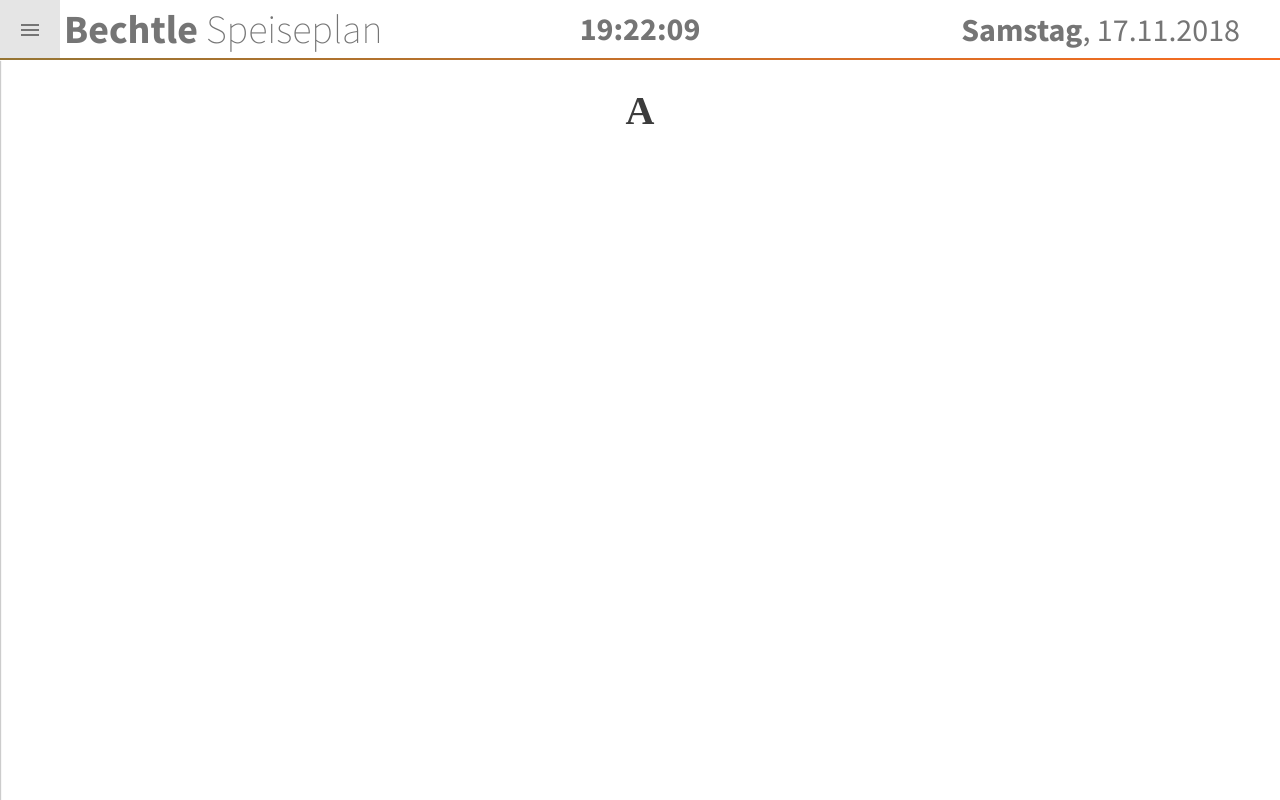
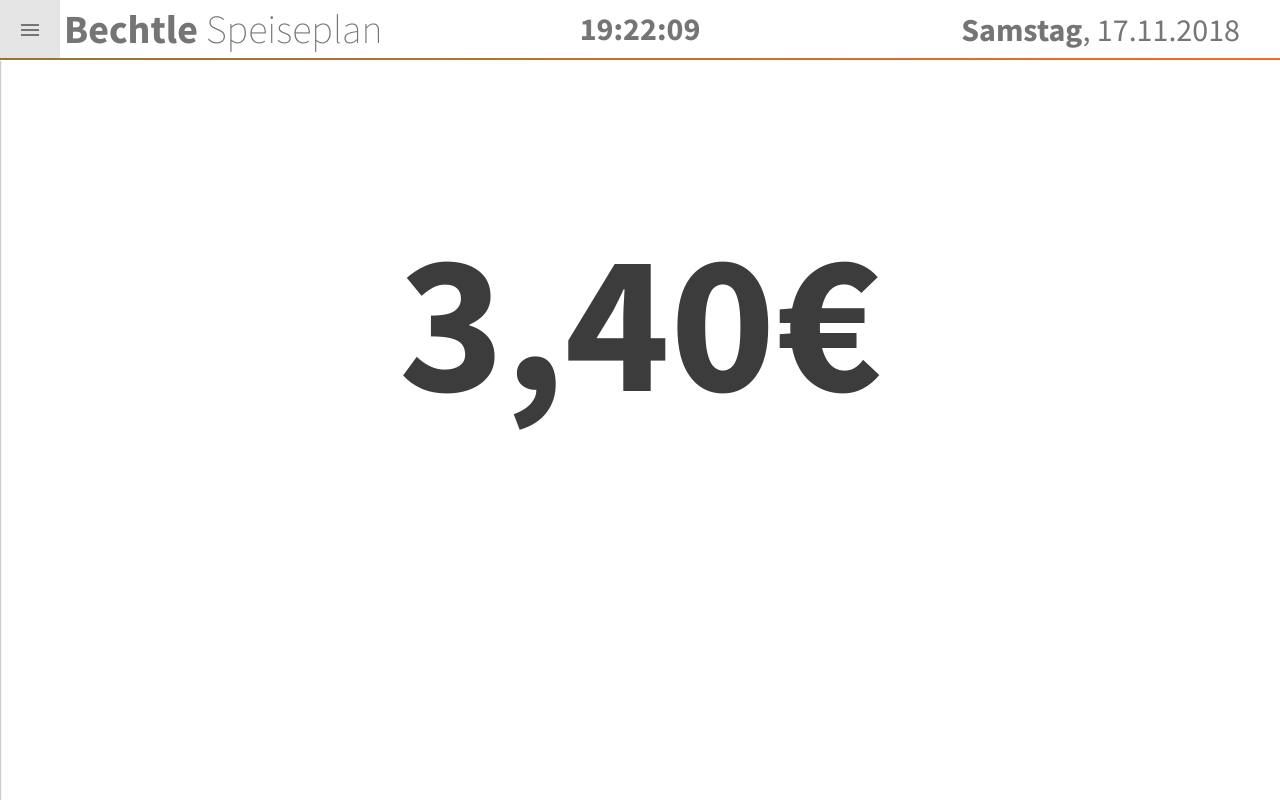
Before and after one commit to zanfee/bechtle-speiseplan, a Vue app: page / in a window 1280 px wide. Built offline with nearby package versions, Linux system fonts and the light colour scheme.

Commit message:
minor style changes

```diff
--- a/src/assets/global.css
+++ b/src/assets/global.css
@@ -2,22 +2,29 @@
   display: none;
 }
 
+h1 {
+  font-size: 200px;
+  font-family: "Source Sans Pro", "sans-serif";
+  font-weight: 700;
+  color: #3c3c3c;
+}
+
 h5 {
   font-size: 40px;
-  font-family: "Source Sans Pro", sans-serif;
+  font-family: "Source Sans Pro", "sans-serif";
   font-weight: 200;
   color: #757575;
 }
 
 h6 {
   font-size: 32px;
-  font-family: "Source Sans Pro";
+  font-family: "Source Sans Pro", "sans-serif";
   font-weight: 400;
   color: #757575;
 }
 
 a {
-  font-family: "Source Sans Pro";
+  font-family: "Source Sans Pro", "sans-serif";
   font-size: 16pt;
   color: #3c3c3c;
   display: block;
--- a/src/components/Navigation/Sidebar.vue
+++ b/src/components/Navigation/Sidebar.vue
@@ -93,13 +93,13 @@ export default {
 
 .nav-admin {
   list-style: none;
-  border-bottom: 1px solid #e0e0e0;
+  border-bottom: 1px solid #757575;
   font-weight: 700;
 }
 
 .nav-view {
   list-style: none;
-  border-bottom: 1px solid #e0e0e0;
+  border-bottom: 1px solid #757575;
 }
 
 .nav-base {
--- a/src/pages/CarouselPage.vue
+++ b/src/pages/CarouselPage.vue
@@ -1,6 +1,6 @@
 <template>
 <div>
-  <h1 class="item">A</h1>
+  <h1 class="price">3,40€</h1>
 </div>
 </template>
 
@@ -9,8 +9,7 @@ export default {};
 </script>
 
 <style scoped>
-.item {
+.price {
   text-align: center;
-  font-size: 250%;
 }
 </style>
```
